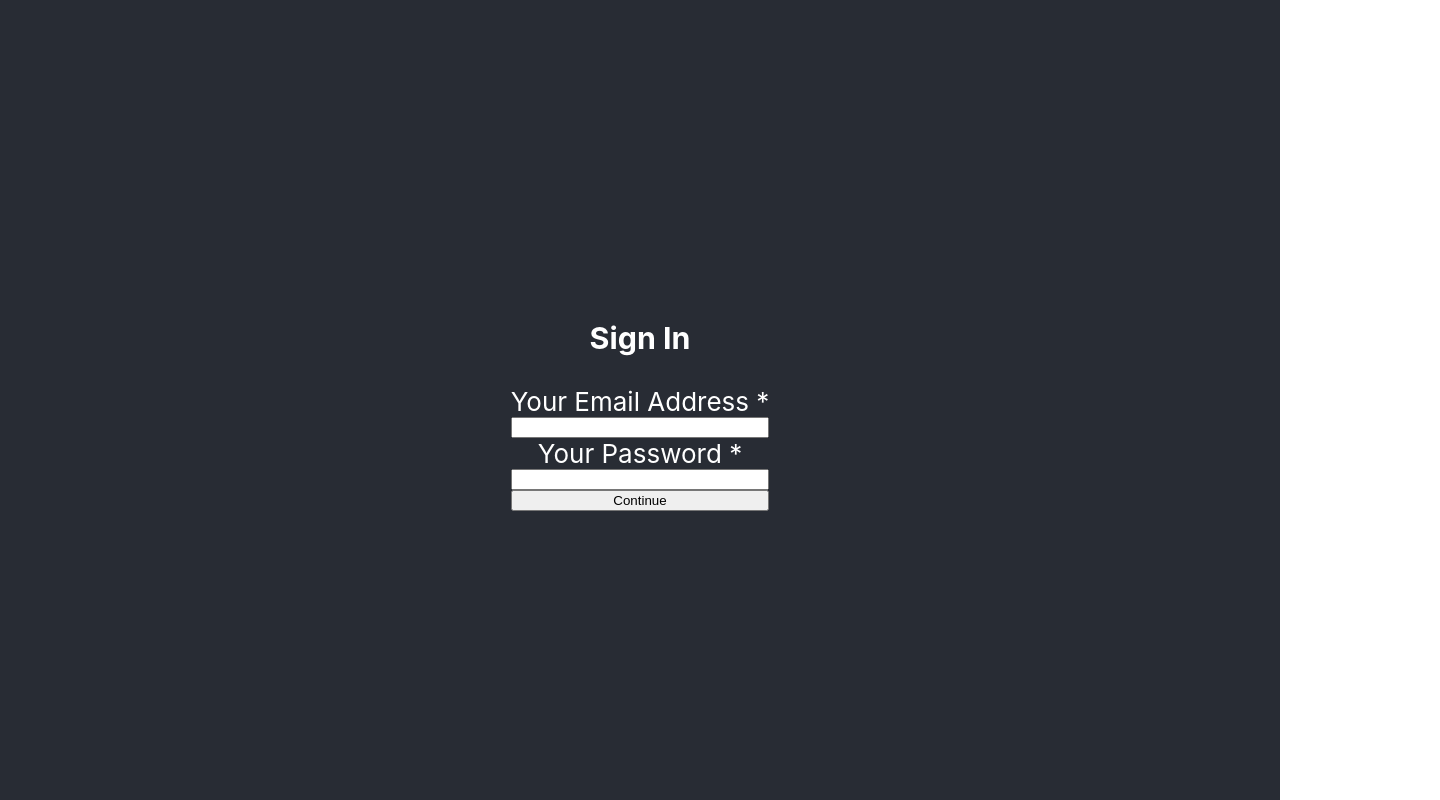
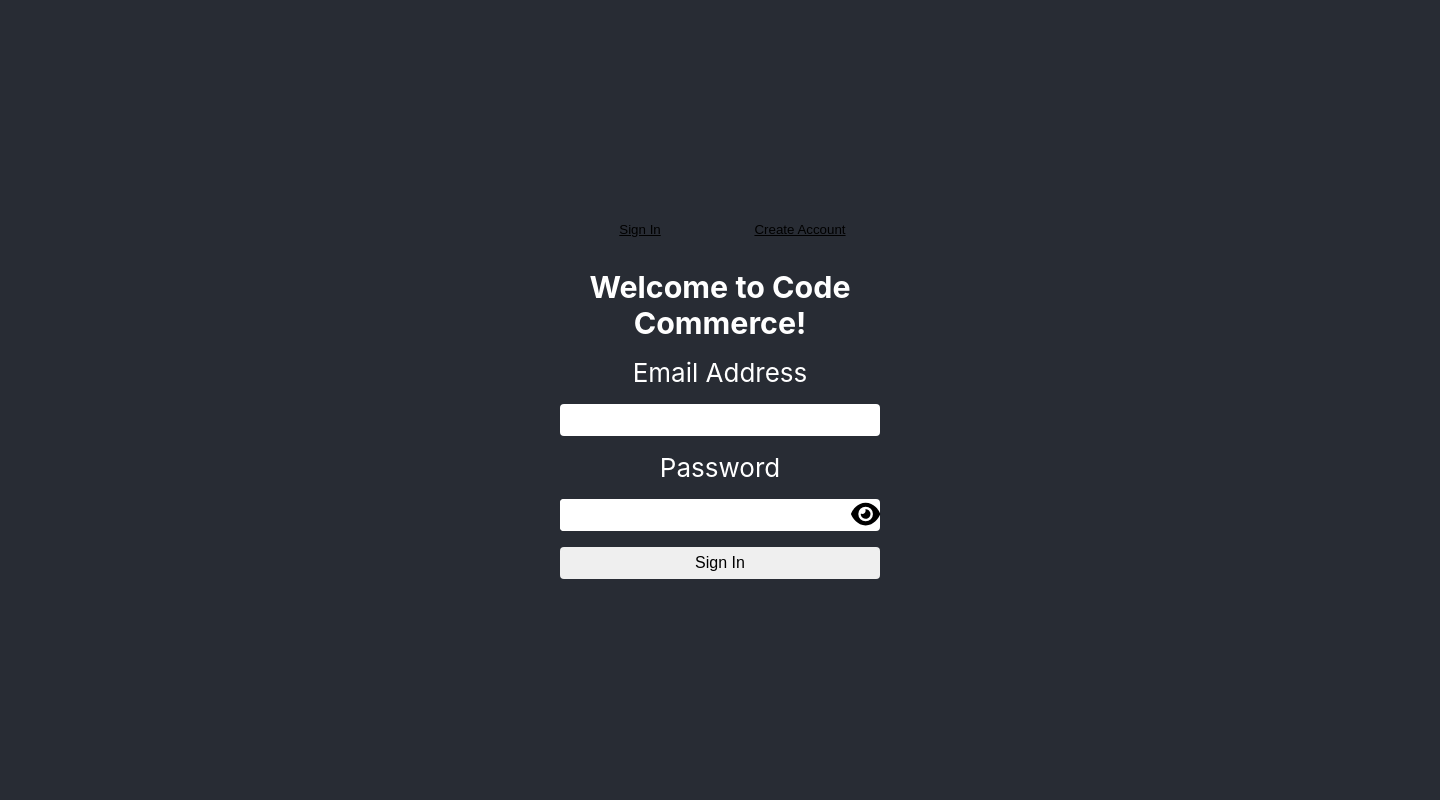
Before and after one commit to nobleuppal/CodeCommerce, a React (Create React App) app: page / in a window 1280 px wide. Shown: the whole page, 1440 px wide, since content can reach past the window. Built offline with nearby package versions, Linux system fonts and the light colour scheme.

Commit message:
creating singin/signup page

```diff
--- a/src/App.js
+++ b/src/App.js
@@ -1,12 +1,12 @@
 import './App.css';
-import SignIn from './SignIn/SignIn';
-import './SignIn/SignIn.css';
+import './Default.css';
+import LogIn from './LogIn/LogIn';
 
 function App() {
   return (
     <div className="App">
       <header className="App-header">
-        <SignIn/>
+        <LogIn/>
       </header>
     </div>
   );
--- /dev/null
+++ b/src/CreateAccount/CreateAccount.css
@@ -0,0 +1,58 @@
+.create-account label, .create-account input, .create-account button {
+    width: 25vw;
+    height: 2rem;
+    border-radius: 0.25rem;
+    border: none;
+}
+.create-account label {
+    text-align: left;
+}
+.create-account {
+    display: flex;
+    flex-direction: column;
+    row-gap: 2rem;
+}
+.enter-info {
+    display: flex;
+    flex-direction: column;
+    row-gap: 0.25rem;
+}
+.pass-container {
+    background-color: var(--text-white);
+    color: var(--text-black);
+    display: flex;
+    width: 25vw;
+    border-radius: 0.25rem;
+}
+.pass-container svg {
+    width: fit-content;
+}
+input[type="password"] {
+    border: none;
+}
+.fa-eye {
+    cursor: pointer;
+    width: 2rem;
+}
+.create-account input {
+    padding: 0.25rem;
+    font-size: 1rem;
+}
+input[type="number"]::-webkit-outer-spin-button,
+input[type="number"]::-webkit-inner-spin-button {
+    display: none;
+    -webkit-appearance: none;
+}
+button {
+    cursor: pointer;
+}
+p.e-error-invisible, p.p-error-invisible, p.f-error-invisible, p.l-error-invisible, p.z-error-invisible {
+    visibility: hidden;
+    font-size: 0rem;
+}
+p.e-error-visible, p.p-error-visible, p.f-error-visible, p.l-error-visible, p.z-error-visible {
+    visibility: visible;
+    color: var(--error-red);
+    text-align: left;
+    width: 25vw;
+}
--- /dev/null
+++ b/src/CreateAccount/CreateAccount.jsx
@@ -0,0 +1,152 @@
+import { faEye } from "@fortawesome/free-solid-svg-icons";
+import { FontAwesomeIcon } from "@fortawesome/react-fontawesome";
+import React from "react";
+import './CreateAccount.css';
+
+class CreateAccount extends React.Component {
+    constructor() {
+        super();
+        this.state = {
+            inputType: "password",
+            emailVis: 'e-error-invisible',
+            passVis: 'p-error-invisible',
+            firstVis: 'f-error-invisible',
+            lastVis: 'l-error-invisible',
+            zipVis: 'z-error-invisible',
+        }
+    }
+
+    toggleVis = () => {
+        const pass = document.getElementById('new-pass');
+
+        if (pass.type === 'password') {
+            this.setState({inputType: 'text'});
+        }
+        else {
+            this.setState({inputType: 'password'});
+        }
+    }
+
+    handleSubmit = (e) => {
+        e.preventDefault();
+
+        this.validateEmail();
+        this.validatePass();
+        this.validateNames();
+        this.validateZip();
+    }
+
+    validateEmail = () => {
+        const regExEmail = /^\w+([.-]?\w+)*@\w+([.-]?\w+)*(\.\w{2,3})+$/;
+        const newEmail = document.getElementById('new-email');
+
+        if (!regExEmail.test(newEmail.value)) {
+            this.setState({emailVis: 'e-error-visible'});
+        }
+        else {
+            this.setState({emailVis: 'e-error-invisible'});
+        }
+    }
+
+    validatePass = () => {
+        const newPass = document.getElementById('new-pass');
+        const passCheck = document.getElementById('pass-check');
+
+        if(((newPass.value !== passCheck.value) || (newPass.value === ""))) {
+            this.setState({passVis: 'p-error-visible'});
+        }
+        else {
+            this.setState({passVis: 'p-error-invisible'});
+        }
+    }
+
+    validateNames = () => {
+        const firstName = document.getElementById('first');
+        const lastName = document.getElementById('last');
+
+        const regExName = /^[A-Za-z]+$/;
+
+        if ((regExName.test(firstName.value))) {
+            this.setState({firstVis: 'f-error-invisible'});
+        }
+        else {
+            this.setState({firstVis: 'f-error-visible'});
+        }
+
+        if((regExName.test(lastName.value))) {
+            this.setState({lastVis: 'l-error-invisible'});
+        }
+        else {
+            this.setState({lastVis: 'l-error-visible'});
+        }
+
+    }
+
+    validateZip = () => {
+        const zipCode = document.getElementById('zip');
+
+        if (zipCode.value.length === 5) {
+            this.setState({zipVis: 'z-error-invisible'});
+        }
+        else {
+            this.setState({zipVis: 'z-error-visible'});
+        }
+    }
+
+    render() {
+
+        const eye = <FontAwesomeIcon icon={faEye}/>
+        const {emailVis, passVis, firstVis, lastVis, zipVis} = this.state;
+
+        return (
+            <form className="create-account">
+                <div className="enter-info">
+                    <p className={emailVis}>hmmm... looks like the email is invalid</p>
+                    <label htmlFor="new-email">Your E-Mail Address *</label>
+                    <input id="new-email" name="new-email" type="email" required/>
+                </div>
+
+                <div className="enter-info">
+                    <p className={passVis}>sorry, the password is invalid</p>
+                    <label htmlFor="new-pass">Create Password *</label>
+                    <div className="pass-container">
+                        <input id="new-pass" name="new-pass" type={this.state.inputType} required/><span onClick={() => this.toggleVis()} className="fa-eye">{eye}</span>
+                    </div>
+                </div>
+
+                <div className="enter-info">
+                    <label htmlFor="pass-check">Confirm Password *</label>
+                    <div className="pass-container">
+                        <input id="pass-check" name="pass-check" type="password" required />
+                    </div>
+                </div>
+
+                <div className="enter-info">
+                    <p className={firstVis}>sorry, invalid name</p>
+                    <label htmlFor="first">First Name *</label>
+                    <input id="first" name="first" type="text" required/>
+                </div>
+
+                <div className="enter-info">
+                    <p className={lastVis}>sorry, invalid name</p>
+                    <label htmlFor="last">Surname *</label>
+                    <input id="last" name="last" type="text" required/>
+                </div>
+
+                <div className="enter-info">
+                    <p className={zipVis}>sorry, invalid zip code</p>
+                    <label htmlFor="zip">Zip Code *</label>
+                    <input id="zip" name="zip" type="number" required/>
+                </div>
+
+                <div className="submit-account">
+                    <button onClick={ (e) => this.handleSubmit(e)}>LOG IN</button>
+                    <p>or</p>
+                    <button>SIGN UP WITH FACEBOOK</button>
+                </div>
+            </form>
+        );
+    }
+}
+
+export default CreateAccount;
--- /dev/null
+++ b/src/Default.css
@@ -0,0 +1,11 @@
+* {
+    width: 1440px;
+    padding: 0rem;
+    margin: auto;
+    box-sizing: border-box;
+}
+:root {
+    --text-white: white;
+    --text-black: black;
+    --error-red: red;
+}
--- /dev/null
+++ b/src/LogIn/LogIn.css
@@ -0,0 +1,15 @@
+.account {
+    display: flex;
+    width: 25vw;
+}
+.account button {
+    background-color: transparent;
+    border: none;
+    cursor: pointer;
+    text-decoration: underline;
+}
+.log-in {
+    display: flex;
+    flex-direction: column;
+    row-gap: 2rem;
+}
--- /dev/null
+++ b/src/LogIn/LogIn.jsx
@@ -0,0 +1,38 @@
+import React from "react";
+import CreateAccount from "../CreateAccount/CreateAccount";
+import SignIn from "../SignIn/SignIn";
+import './LogIn.css';
+
+class LogIn extends React.Component {
+    constructor() {
+        super();
+        this.state = {
+            accountStatus: <SignIn/>,
+        }
+    }
+
+    toCreatePage = () => {
+        this.setState({ accountStatus: <CreateAccount/>});
+    }
+
+    toSignInPage = () => {
+        this.setState({ accountStatus: <SignIn/>});
+    }
+
+    render() {
+
+        const {accountStatus} = this.state;
+
+        return(
+            <div className="log-in">
+                <div className="account">
+                    <button onClick={ () => this.toSignInPage() }>Sign In</button>
+                    <button onClick={ () => this.toCreatePage() }>Create Account</button>
+                </div>
+                {accountStatus}
+            </div>
+        );
+    }
+}
+
+export default LogIn;
--- a/src/SignIn/SignIn.css
+++ b/src/SignIn/SignIn.css
@@ -1,4 +1,41 @@
+.sign-in h3,
+.sign-in div,
+.sign-in input,
+.sign-in label {
+    width: 25vw;
+    border-radius: 0.25rem;
+}
+.sign-in h3 {
+    margin-bottom: 1rem;
+}
 .sign-body {
    display: flex;
    flex-direction: column;
+   row-gap: 1rem;
 }
+.password-container {
+    background-color: var(--text-white);
+    color: var(--text-black);
+    display: flex;
+    border-radius: 0.25rem;
+    height: 2rem;
+}
+.password-container svg {
+    width: fit-content;
+}
+input[type="password"] {
+    border: none;
+}
+.fa-eye {
+    cursor: pointer;
+    width: 2rem;
+}
+#submit, #email, #password {
+    height: 2rem;
+    border: none;
+    padding: 0.25rem;
+    font-size: 1rem;
+}
+#submit {
+    cursor: pointer;
+}
--- a/src/SignIn/SignIn.jsx
+++ b/src/SignIn/SignIn.jsx
@@ -1,21 +1,47 @@
 import React from "react";
+import './SignIn.css';
+import { FontAwesomeIcon } from '@fortawesome/react-fontawesome';
+import { faEye } from "@fortawesome/free-solid-svg-icons";
+
 
 class SignIn extends React.Component {
+    constructor() {
+        super();
+        this.state = {
+            inputType: "password",
+        }
+    }
+
+    toggleVis = () => {
+        const pass = document.getElementById('password');
+        if ( pass.type === 'password') {
+            this.setState({inputType: 'text'});
+        }
+        else {
+            this.setState({inputType: 'password'});
+        }
+    }
+
     render() {
+
+        const eye = <FontAwesomeIcon icon={faEye}/>
+
         return(
-            <div className="sign-in">
-                <h3>Sign In</h3>
+            <form className="sign-in">
+                <h3>Welcome to Code Commerce!</h3>
 
                 <div className="sign-body">
-                    <label for="email">Your Email Address *</label>
+                    <label htmlFor="email">Email Address</label>
                     <input id="email" name="email" type="email"/>
 
-                    <label for="password">Your Password *</label>
-                    <input id="password" name="password" type="password"/>
+                    <label htmlFor="password">Password</label>
+                    <div className="password-container">
+                        <input id="password" name="password" type={this.state.inputType}/><span onClick={() => this.toggleVis()} className="fa-eye">{eye}</span>
+                    </div>
 
-                    <input id="submit" type="button" name="submit" value="Continue"></input>
+                    <input id="submit" type="button" name="submit" value="Sign In"></input>
                 </div>
-            </div>
+            </form>
         );
     }
 }
```
